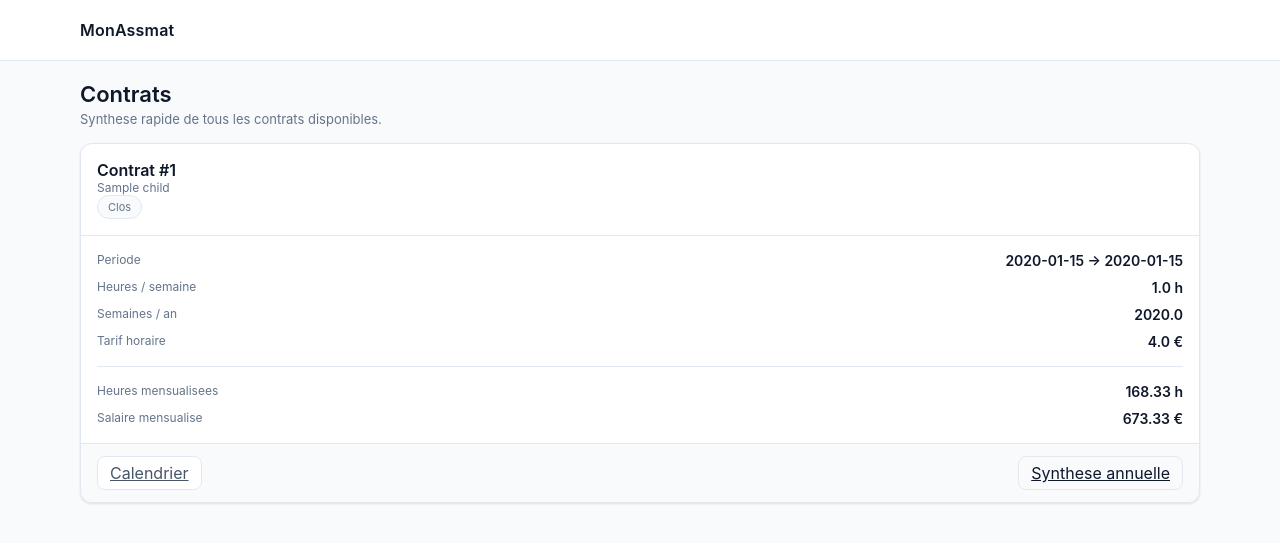
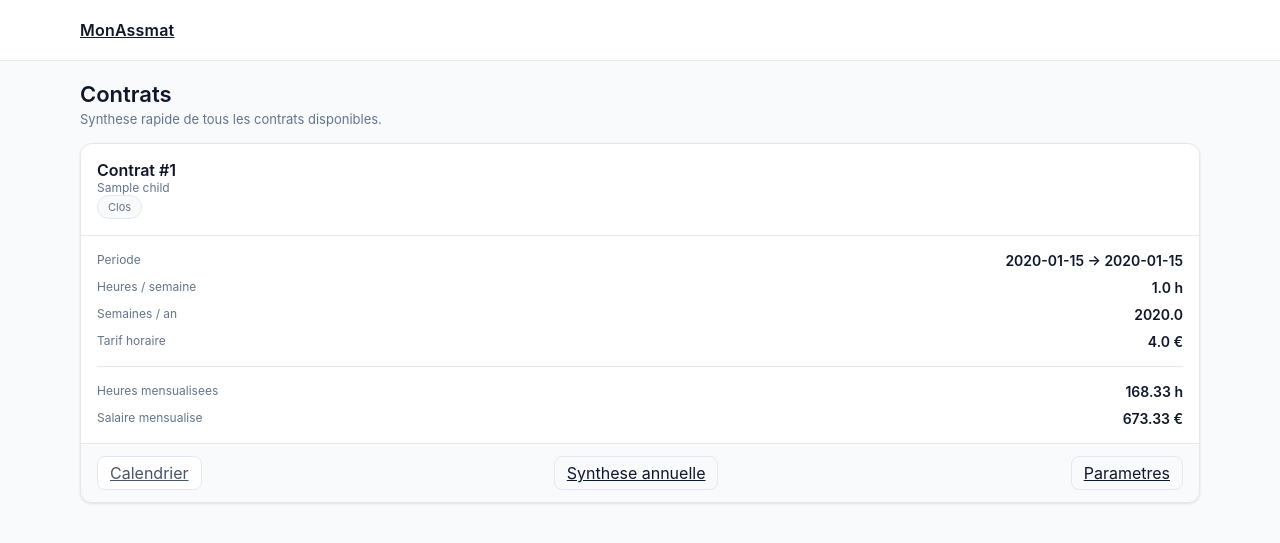
Before and after one commit to jleparoux/monassmat, a FastAPI app: page /contracts in a window 1280 px wide. Shown: the top 543 px of the page. Run offline with FastAPI, Linux system fonts and the light colour scheme; tables that the repository leaves empty hold one stand-in row (values such as "Sample post"); some libraries are stand-ins or nearby versions.

Commit message:
* clean-up

```diff
--- a/frontend/templates/base.html
+++ b/frontend/templates/base.html
@@ -12,7 +12,7 @@
 <body>
   <header class="topbar">
     <div class="container topbar__inner">
-      <div class="brand">MonAssmat</div>
+      <a class="brand" href="/contracts">MonAssmat</a>
       {% if contract_id %}
         <div class="topbar__meta">
           <span class="chip">Contract #{{ contract_id }}</span>
--- a/frontend/templates/contracts_summary.html
+++ b/frontend/templates/contracts_summary.html
@@ -54,6 +54,7 @@
       <div class="card__footer contract-actions">
         <a class="btn btn-secondary" href="/contracts/{{ item.id }}/calendar">Calendrier</a>
         <a class="btn" href="/contracts/{{ item.id }}/summary/year">Synthese annuelle</a>
+        <a class="btn" href="/contracts/{{ item.id }}/settings">Parametres</a>
       </div>
     </article>
   {% else %}
```
